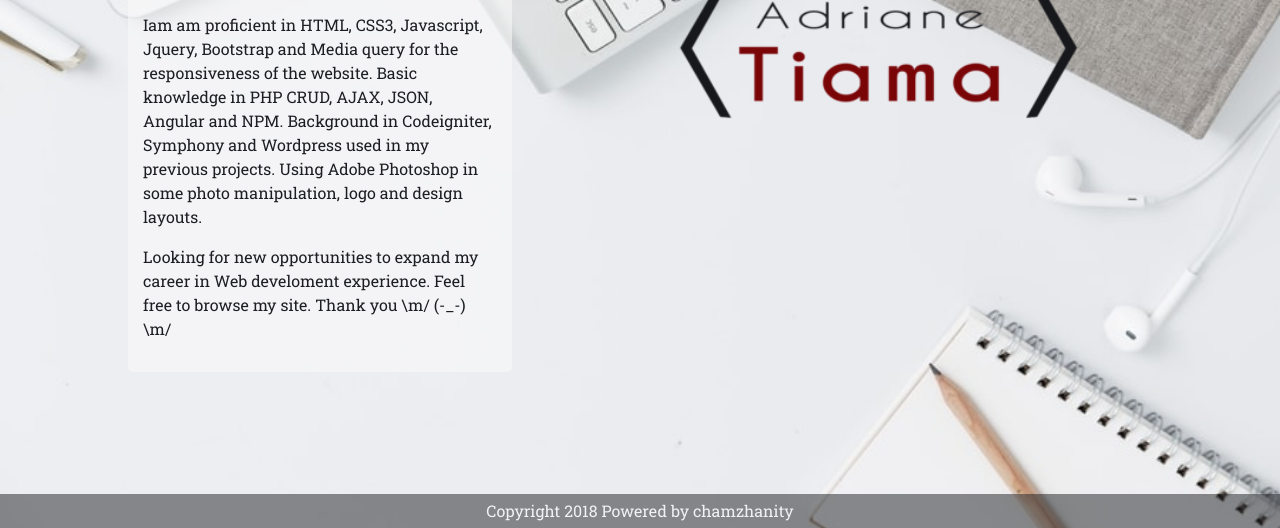
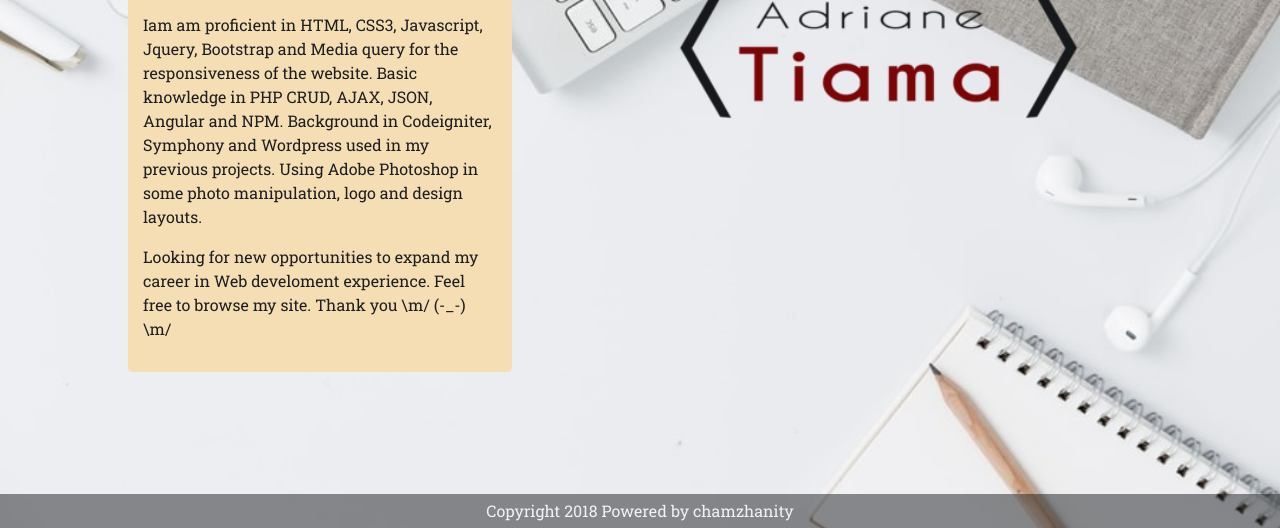
Before and after one commit to adrianetiama20/adrianetiama, a website: page dist/index.html in a window 1280 px wide. Shown: the part 272-800 px from the top of the page. Drawn offline with nearby package versions, Linux system fonts and the light colour scheme.

Commit message:
temporary color

```diff
--- a/scss/main.scss
+++ b/scss/main.scss
@@ -203,14 +203,14 @@ footer{
 /* Smartphones (portrait and landscape) ----------- */
 @include smartphone {
     .vh-holder{
-        // background-color: dimgray;
+        background-color: dimgray;
     }
 }
 
 /* Smartphones (landscape) ----------- */
 @include smartphone-landscape {
     .vh-holder{
-        // background-color: darkkhaki;
+        background-color: darkkhaki;
     }
 }
 
@@ -218,20 +218,20 @@ footer{
 /* Smartphones (portrait) ----------- */
 @include smartphone-portait {
     .vh-holder{
-        // background-color: darkcyan;
+        background-color: darkcyan;
     }
 }
 
 /* iPhone 4 ----------- */
 @include ip4-landscape {
     .vh-holder{
-        // background-color: gray;
+        background-color: gray;
     }
 }
 
 @include ip4-portrait {
     .vh-holder{
-        // background-color: pink;
+        background-color: pink;
         position: unset;
         z-index: -1;
         margin-left: 0px;
@@ -351,26 +351,26 @@ footer{
 /* iPhone 5 ----------- */
 @include ip5-landscape {
     .vh-holder{
-        // background-color: magenta;
+        background-color: magenta;
     }
 }
 
 @include ip5-portrait {
     .vh-holder{
-        // background-color: aqua;
+        background-color: aqua;
     }
 }
 
 /* iPhone 6 ----------- */
 @include ip6-landscape {
     .vh-holder{
-        // background-color: teal;
+        background-color: teal;
     }
 }
 
 @include ip6-portrait {
     .vh-holder{
-        // background-color: brown;
+        background-color: brown;
         font-size: 13px;
     }
 
@@ -415,20 +415,20 @@ footer{
 /* iPhone 6+ ----------- */
 @include ip6plus-landscape {
     .vh-holder{
-        // background-color: maroon;
+        background-color: maroon;
     }
 }
 
 @include ip6plus-portrait {
     .vh-holder{
-        // background-color: violet;
+        background-color: violet;
     }
 }
 
 /* Samsung Galaxy S3 ----------- */
 @include gs3-landscape {
     .vh-holder{
-        // background-color: indigo;
+        background-color: indigo;
         top: 2vh;
         right: 50%;
         font-size: 14px;
@@ -483,7 +483,7 @@ footer{
 
 @include gs3-portrait {
     .vh-holder{
-        // background-color: blue;
+        background-color: blue;
 
         .myinfo{
             font-size: 15px;
@@ -547,20 +547,20 @@ footer{
 /* Samsung Galaxy S4 ----------- */
 @include gs4-landscape {
     .vh-holder{
-        // background-color: green;
+        background-color: green;
     }
 }
 
 @include gs4-portrait {
     .vh-holder{
-        // background-color: yellow;
+        background-color: yellow;
     }
 }
 
 /* Samsung Galaxy S5 ----------- */
 @include gs5-landscape {
     .vh-holder{
-        // background-color: orange;
+        background-color: orange;
         top: 2vh;
         right: 50%;
         font-size: 14px;
@@ -614,28 +614,28 @@ footer{
 
 @include gs5-portrait {
     .vh-holder{
-        // background-color: red;
+        background-color: red;
     }
 }
 
 /* iPads (portrait and landscape) ----------- */
 @include ipad {
     .vh-holder{
-        // background-color: navy;
+        background-color: navy;
     }
 }
 
 /* iPads (landscape) ----------- */
 @include ipad-landscape {
     .vh-holder{
-        // background-color: lightgreen;
+        background-color: lightgreen;
     }
 }
 
 /* iPads (portrait) ----------- */
 @include ipad-portrait {
     .vh-holder{
-        // background-color: lightseagreen;
+        background-color: lightseagreen;
     }
 }
 
@@ -645,7 +645,7 @@ iPad 3
 
 @include ipad3-landscape {
     .vh-holder{
-        // background-color: lightcoral;
+        background-color: lightcoral;
         right: 5%;
         margin-left: 15%;
     }
@@ -666,7 +666,7 @@ iPad 3
 
 @include ipad3-portrait {
     .vh-holder{
-        // background-color: lightblue;
+        background-color: lightblue;
         position: unset;
         z-index: -1;
         margin-left: 0px;
@@ -754,13 +754,13 @@ iPad 3
 /* Large screens ----------- */
 @include largeScreen {
     .vh-holder{
-        // background-color: yellowgreen;
+        background-color: yellowgreen;
     }
 }
 
 /* Desktops and laptops ----------- */
 @include bigScreen {
     .vh-holder{
-        // background-color: wheat;
+        background-color: wheat;
     }
 }
```
Also changed, not shown: dist/css/main.css.
